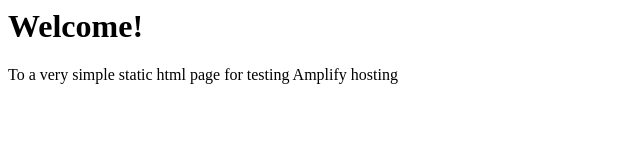
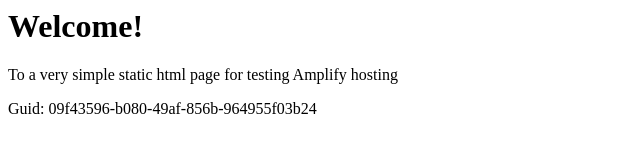
Before and after one commit to aws-aemilia-icn/Github-PR-Commit-Integration-Test-DoNotTouch-Gith-OKSLNVO2-v1-prod-ap-northeast-2, a website: page src/index.html in a window 1280 px wide. Shown: the whole page, without its empty margins (0-640 px from the left). Drawn offline with Linux system fonts and the light colour scheme.

Commit message:
commit from integ tests

```diff
--- a/src/index.html
+++ b/src/index.html
@@ -1,3 +1,5 @@
+
+
 <html lang="en">
 
 <head>
@@ -10,6 +12,6 @@
 <body>
     <h1>Welcome!</h1>
     <p>To a very simple static html page for testing Amplify hosting</p>
-</body>
+    <p>Guid: 09f43596-b080-49af-856b-964955f03b24</p></body>
 
 </html>
```
